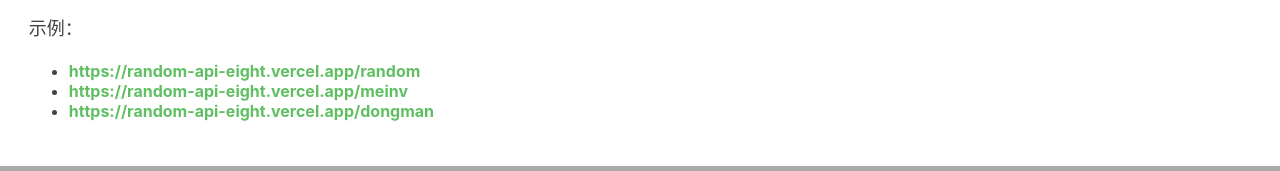
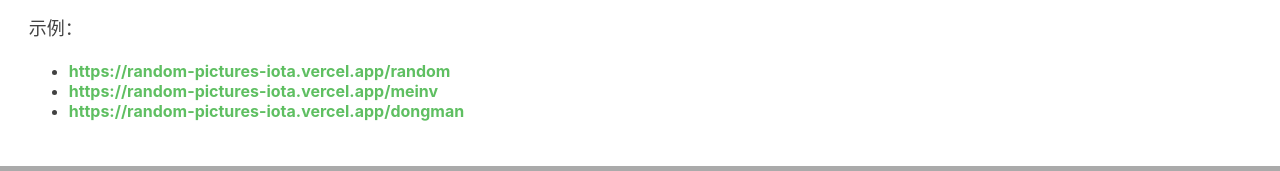
Before and after one commit to Kyle5566HZ/random-pictures, a website: page public/index.html in a window 1280 px wide. Shown: the part 1015-1186 px from the top of the page. Drawn offline with Linux system fonts and the light colour scheme.

Commit message:
修改Demo网址

```diff
--- a/public/index.html
+++ b/public/index.html
@@ -154,17 +154,17 @@
                 <ul>
                     <li>
                         <a href="/random" target="_blank"
-                            >https://random-api-eight.vercel.app/random</a
+                            >https://random-pictures-iota.vercel.app/random</a
                         >
                     </li>
                     <li>
                         <a href="/meinv" target="_blank"
-                            >https://random-api-eight.vercel.app/meinv</a
+                            >https://random-pictures-iota.vercel.app/meinv</a
                         >
                     </li>
                     <li>
                         <a href="/dongman" target="_blank"
-                            >https://random-api-eight.vercel.app/dongman</a
+                            >https://random-pictures-iota.vercel.app/dongman</a
                         >
                     </li>
                 </ul>
```
Also changed, not shown: README.md.
